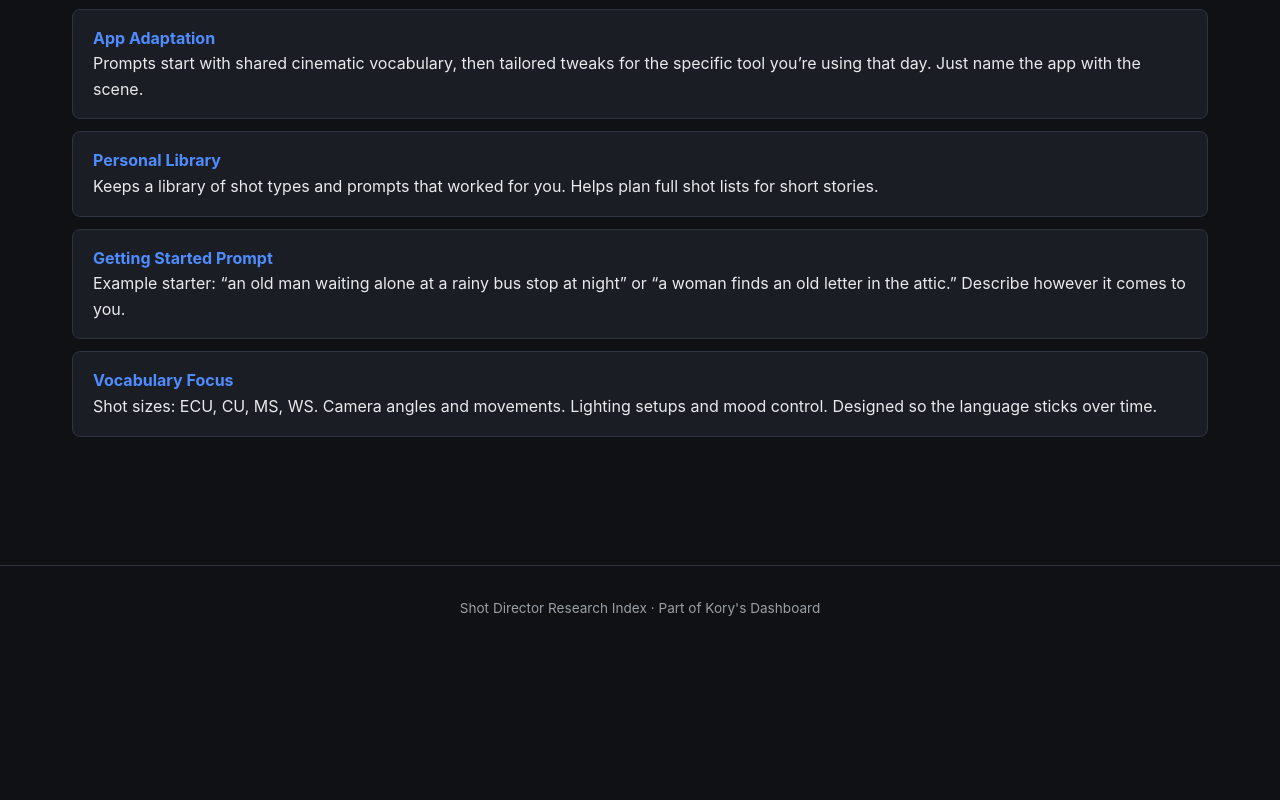
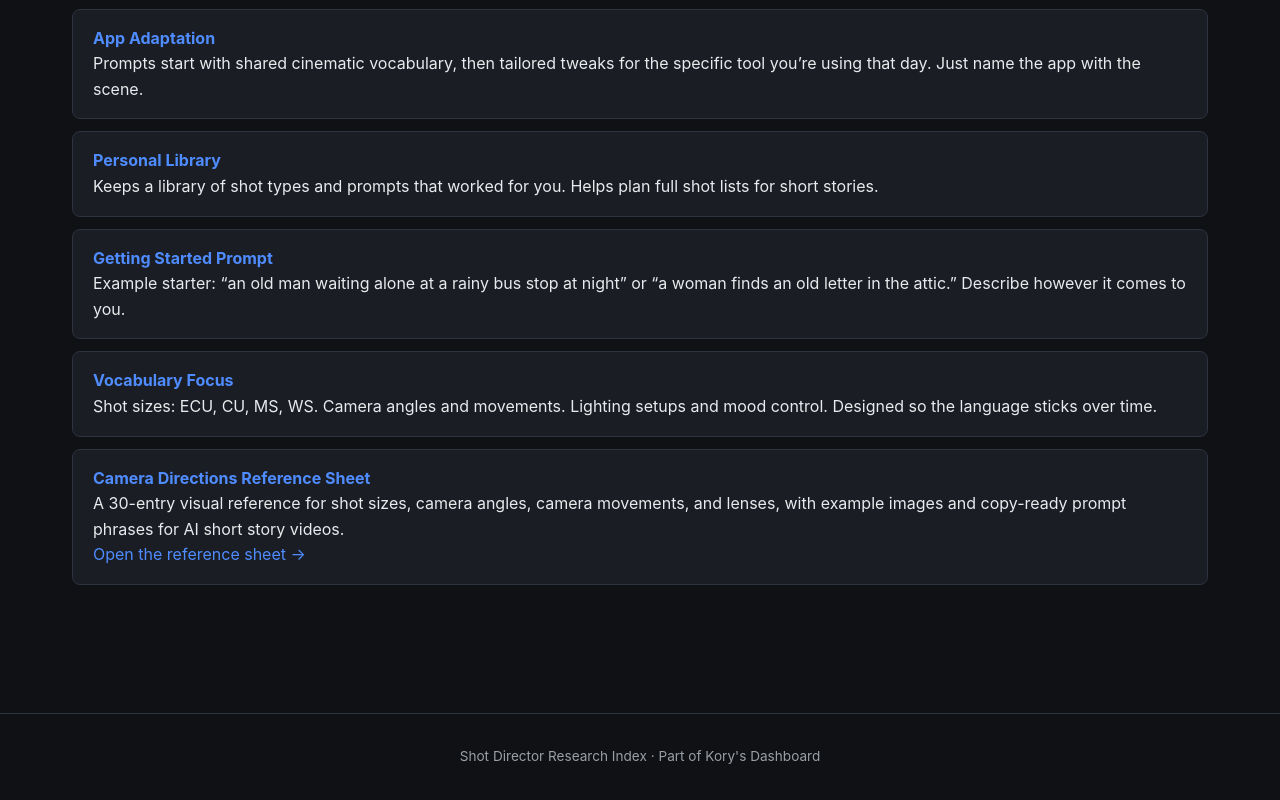
Before and after one commit to keadlekory-art/grok-dashboard, a plain HTML site: page bots/shot-director.html in a window 1280 px wide. Shown: the part 564-1364 px from the top of the page. Before the commit the page ends 1215 px from the top, so only its background shows below. Drawn offline with Linux system fonts and the light colour scheme.

Commit message:
Add Camera Directions Reference Sheet to Shot Director

```diff
--- a/bots/shot-director.html
+++ b/bots/shot-director.html
@@ -48,6 +48,11 @@
           <strong>Vocabulary Focus</strong>
           <p>Shot sizes: ECU, CU, MS, WS. Camera angles and movements. Lighting setups and mood control. Designed so the language sticks over time.</p>
         </li>
+        <li id="camera-directions-reference">
+          <strong>Camera Directions Reference Sheet</strong>
+          <p>A 30-entry visual reference for shot sizes, camera angles, camera movements, and lenses, with example images and copy-ready prompt phrases for AI short story videos.</p>
+          <p><a href="https://cursor.com/canvas/store-dabfb917-1b32-4570-b064-94c342b12aa9/9751b0bd-5615-4781-ad79-a897f2e11507" target="_blank" rel="noopener">Open the reference sheet &rarr;</a></p>
+        </li>
       </ul>
     </div>
   </div>
```
Also changed, not shown: js/search.js (+7 -0 lines).
